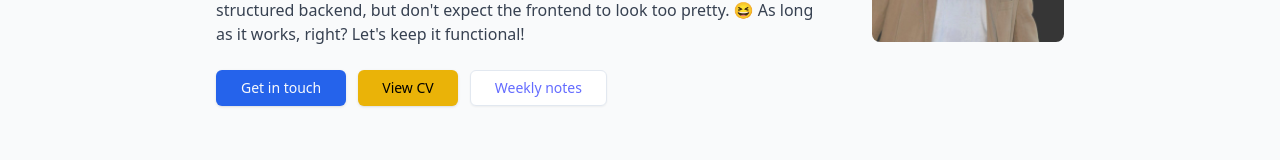
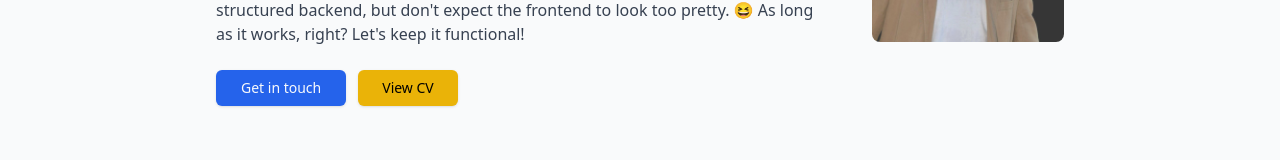
Before and after one commit to JjayFabor/jjayfabor.github.io, a React (Vite) app: page / in a window 1280 px wide. Shown: the part 194-354 px from the top of the page. Built offline with nearby package versions, Linux system fonts and the light colour scheme; a web font is replaced by a local one.

Commit message:
Remove weekly notes button

```diff
--- a/src/components/Bio.jsx
+++ b/src/components/Bio.jsx
@@ -76,9 +76,6 @@ function Bio({ onOpenContact = () => {}}) {
               View CV
             </a>
           </Button>
-          <Button variant="outline" className="px-6 py-2" asChild>
-            <Link to="/blog">Weekly notes</Link>
-          </Button>
         </div>
       </div>
     </section>
```
